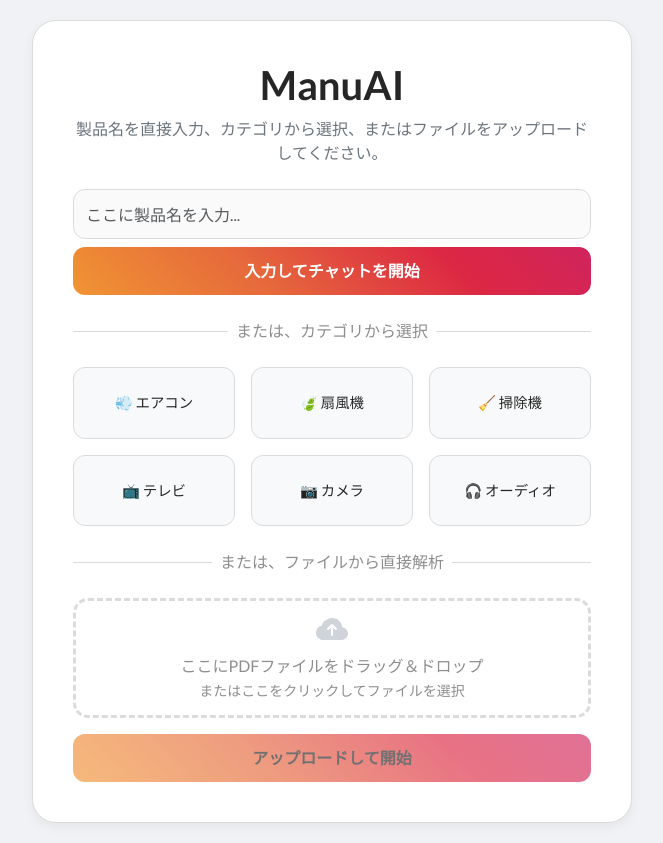
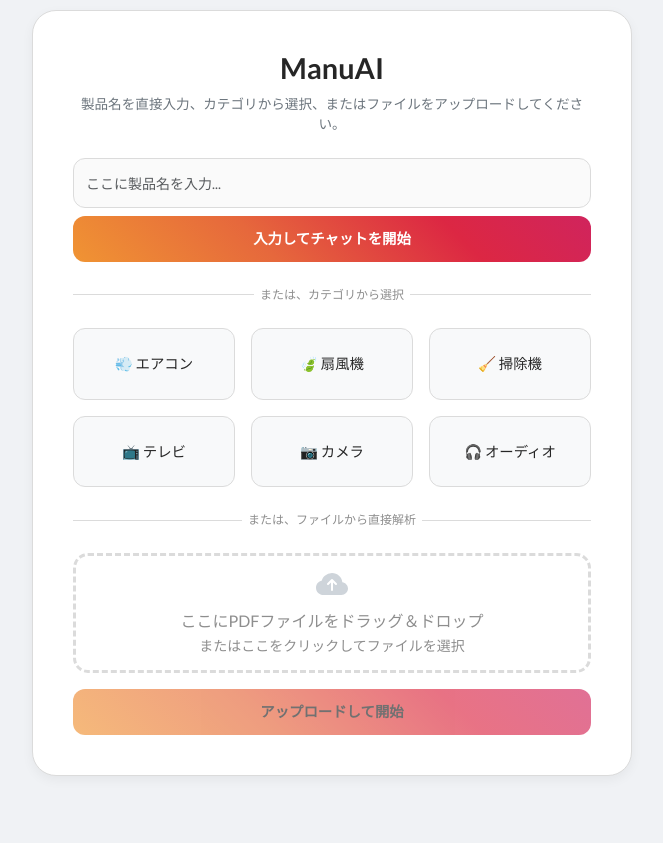
Before and after one commit to s1f10240204/django-rag-manual-app, a Django app: page / in a window 1280 px wide. Shown: the whole page, without its empty margins (308-971 px from the left). After the commit the page ends 776 px from the top, so only its background shows below. Run offline with Django 5.2, Linux system fonts and the light colour scheme.

Commit message:
Update style.css

```diff
--- a/static/ragapp/css/style.css
+++ b/static/ragapp/css/style.css
@@ -18,9 +18,52 @@ body {
 .main-container {
     min-height: 100vh;
     display: flex;
+    flex-direction: column;
+    justify-content: space-between; /* 上下の余白を最小化 */
     align-items: center;
-    justify-content: center;
-    padding: 20px;
+    padding: 10px;
+}
+
+.load-card h1 {
+    font-size: 1.8rem;
+    margin-bottom: 0.5rem; /* 行間を詰める */
+}
+
+.load-card p {
+    font-size: 0.85rem;
+    margin-bottom: 1rem;
+}
+
+.form-control {
+    height: 40px;
+    font-size: 14px;
+    margin-bottom: 0.5rem;
+}
+
+.btn-gradient {
+    padding: 0.5rem 1rem;
+    font-size: 0.9rem;
+}
+
+.category-grid {
+    display: grid;
+    grid-template-columns: repeat(auto-fit, minmax(100px, 1fr));
+    gap: 0.5rem;
+}
+
+.category-card {
+    padding: 1rem 0.5rem;
+    font-size: 0.8rem;
+}
+
+.separator {
+    margin: 0.75rem 0;
+    font-size: 0.75rem;
+}
+
+.file-drop-zone {
+    padding: 12px;
+    font-size: 0.85rem;
 }
 
 /* --- Card Styles --- */
```
